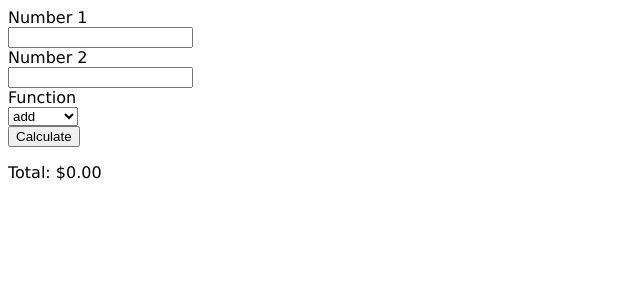
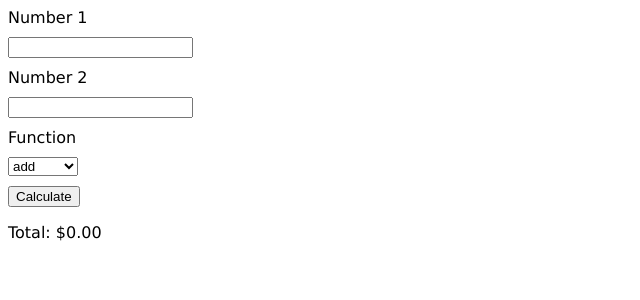
Before and after one commit to grim0035/assignments, a PHP site: page / in a window 1280 px wide. Shown: the top 300 px of the page, without its empty margins (0-640 px from the left). Run offline with PHP 8.4, Linux system fonts and the light colour scheme.

Commit message:
modified css

```diff
--- a/mtm1531/assignment-2/css/general.css
+++ b/mtm1531/assignment-2/css/general.css
@@ -8,4 +8,5 @@ html {
 
 input, select{
 	display:block;
+	margin: 10px 0;
 }
```
